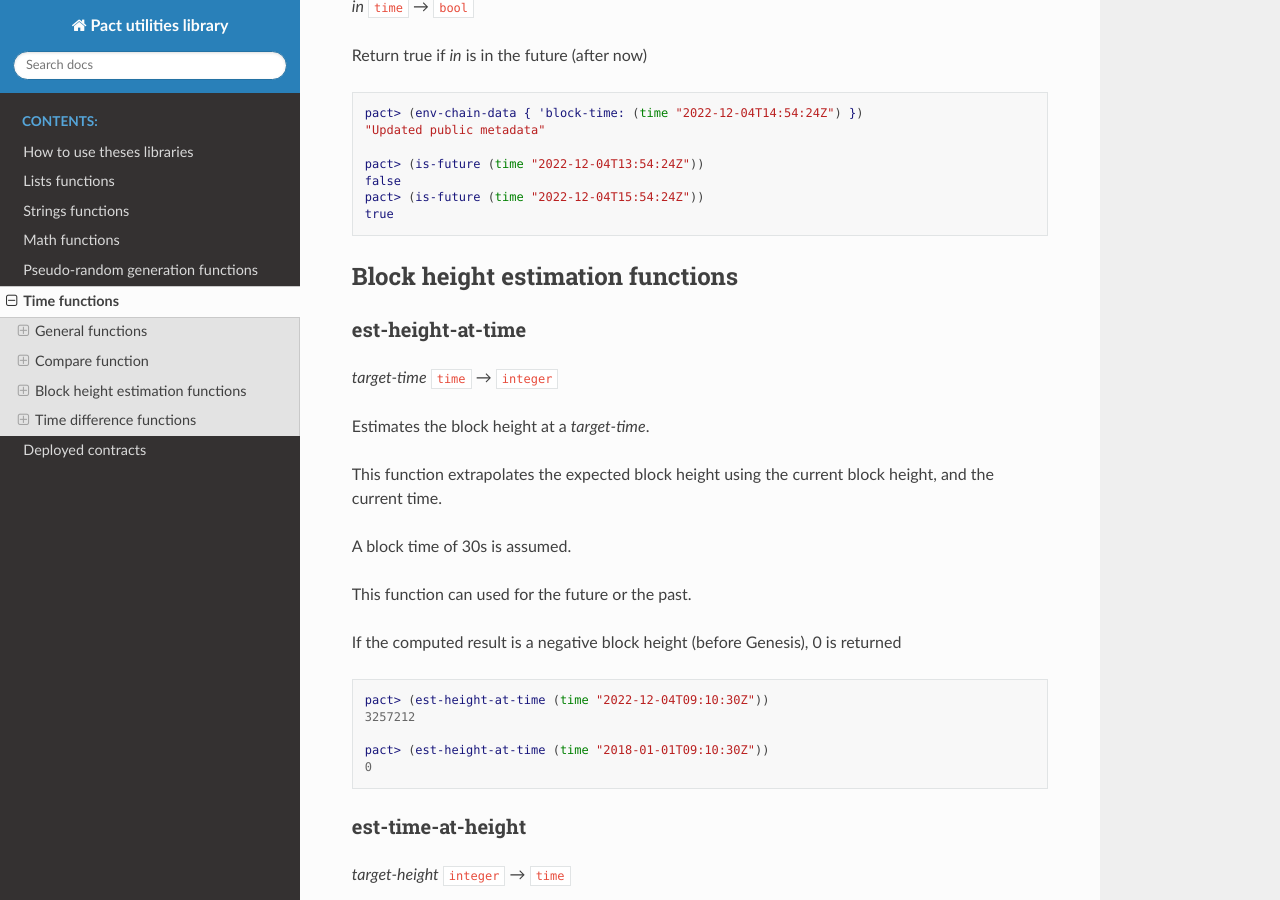
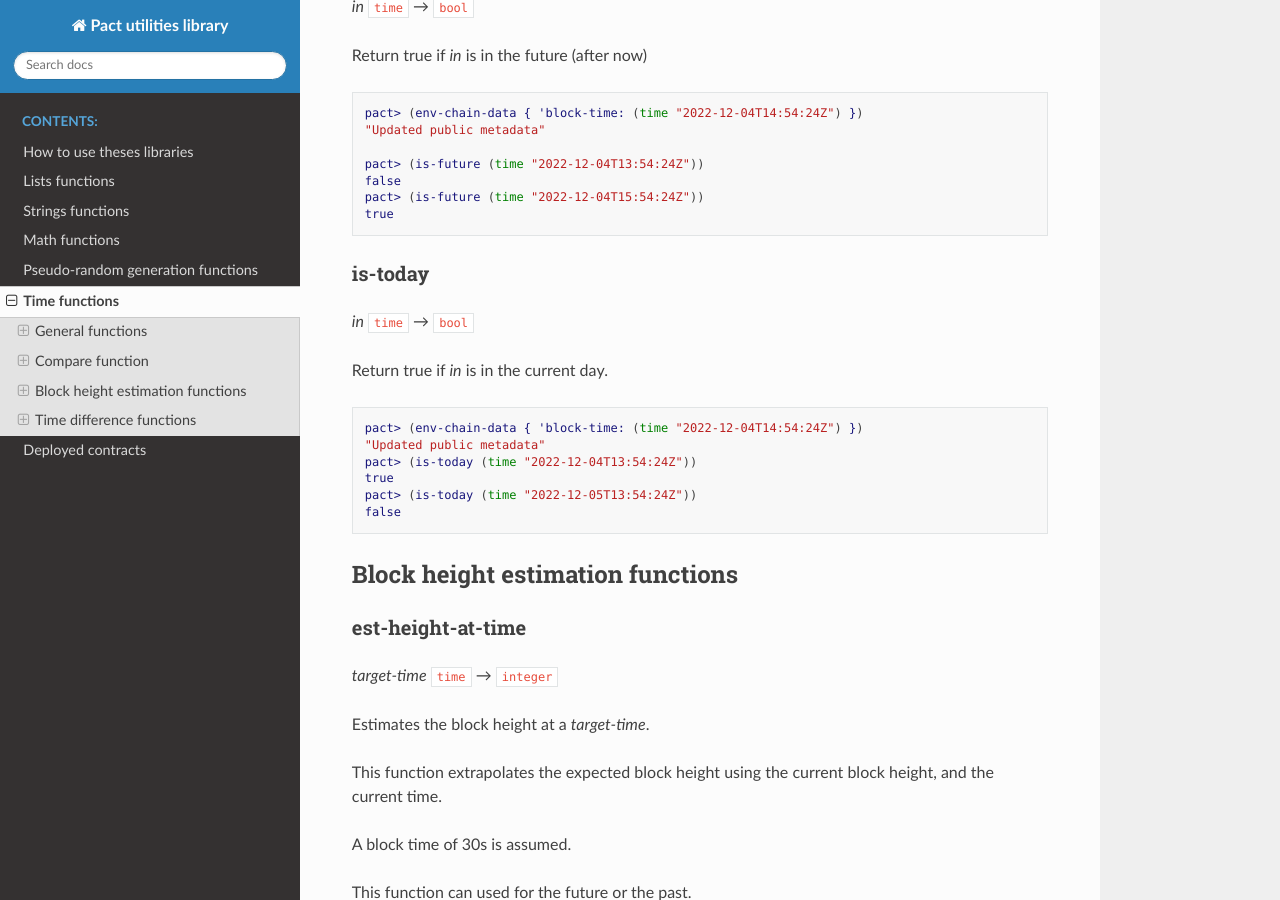
Before and after one commit to CryptoPascal31/pact-util-lib, a Sphinx documentation site: the page built from docs/source/util-time.rst, in a window 1280 px wide and 900 px high, scrolled down 3143 px. Built offline with Sphinx 7.4.7 and the Read the Docs theme 2.0.0, drawn with Linux system fonts in a browser that asks for light colours.

Commit message:
Add function is-today

```diff
--- a/docs/source/util-time.rst
+++ b/docs/source/util-time.rst
@@ -163,6 +163,22 @@ Return true if *in* is in the future (after now)
   pact> (is-future (time "2022-12-04T15:54:24Z"))
   true
 
+is-today
+~~~~~~~~
+*in* ``time`` *→* ``bool``
+
+Return true if *in* is in the current day.
+
+.. code:: lisp
+
+  pact> (env-chain-data { 'block-time: (time "2022-12-04T14:54:24Z") })
+  "Updated public metadata"
+  pact> (is-today (time "2022-12-04T13:54:24Z"))
+  true
+  pact> (is-today (time "2022-12-05T13:54:24Z"))
+  false
+
+
 
 Block height estimation functions
 ---------------------------------
```
Also changed, not shown: README.md (+1 -0 lines), 2 other files.
